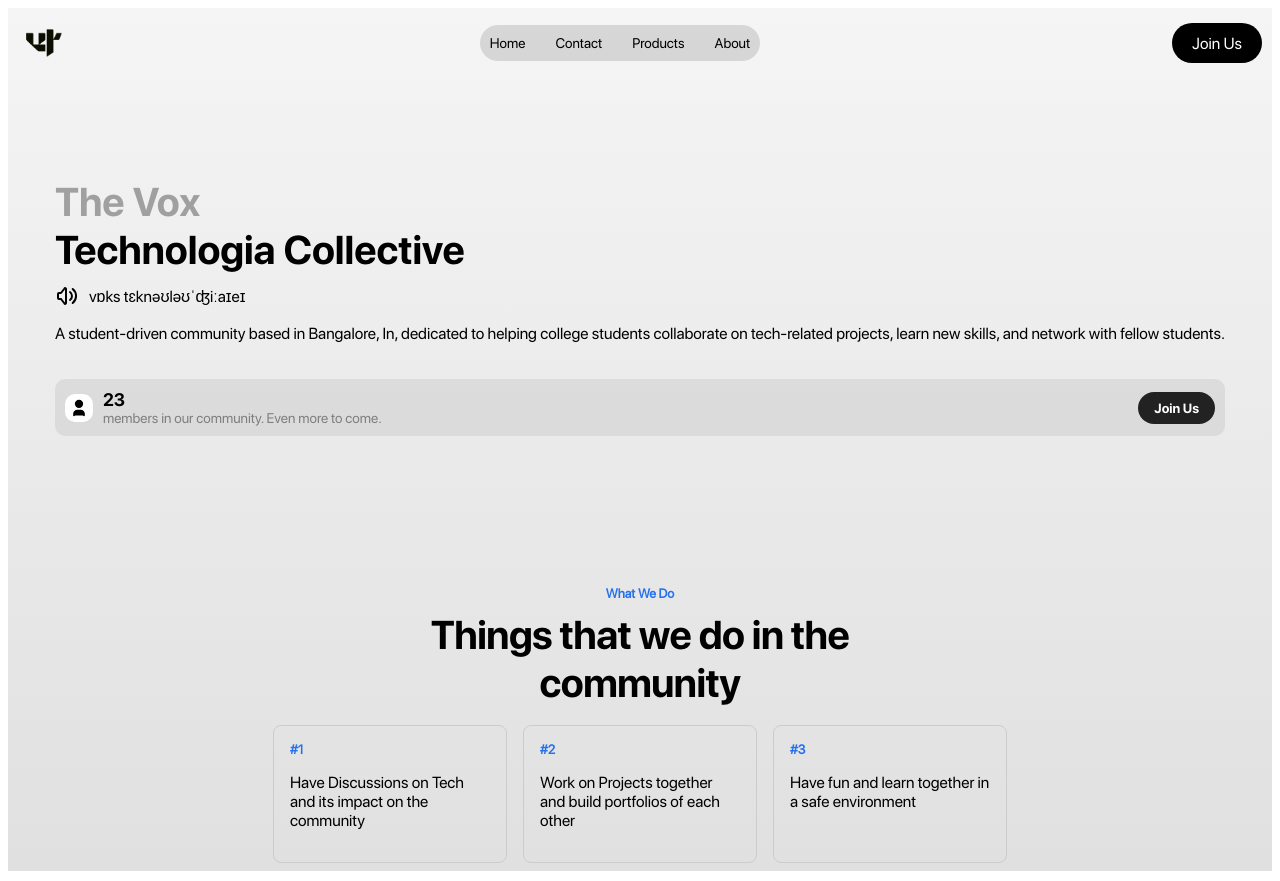
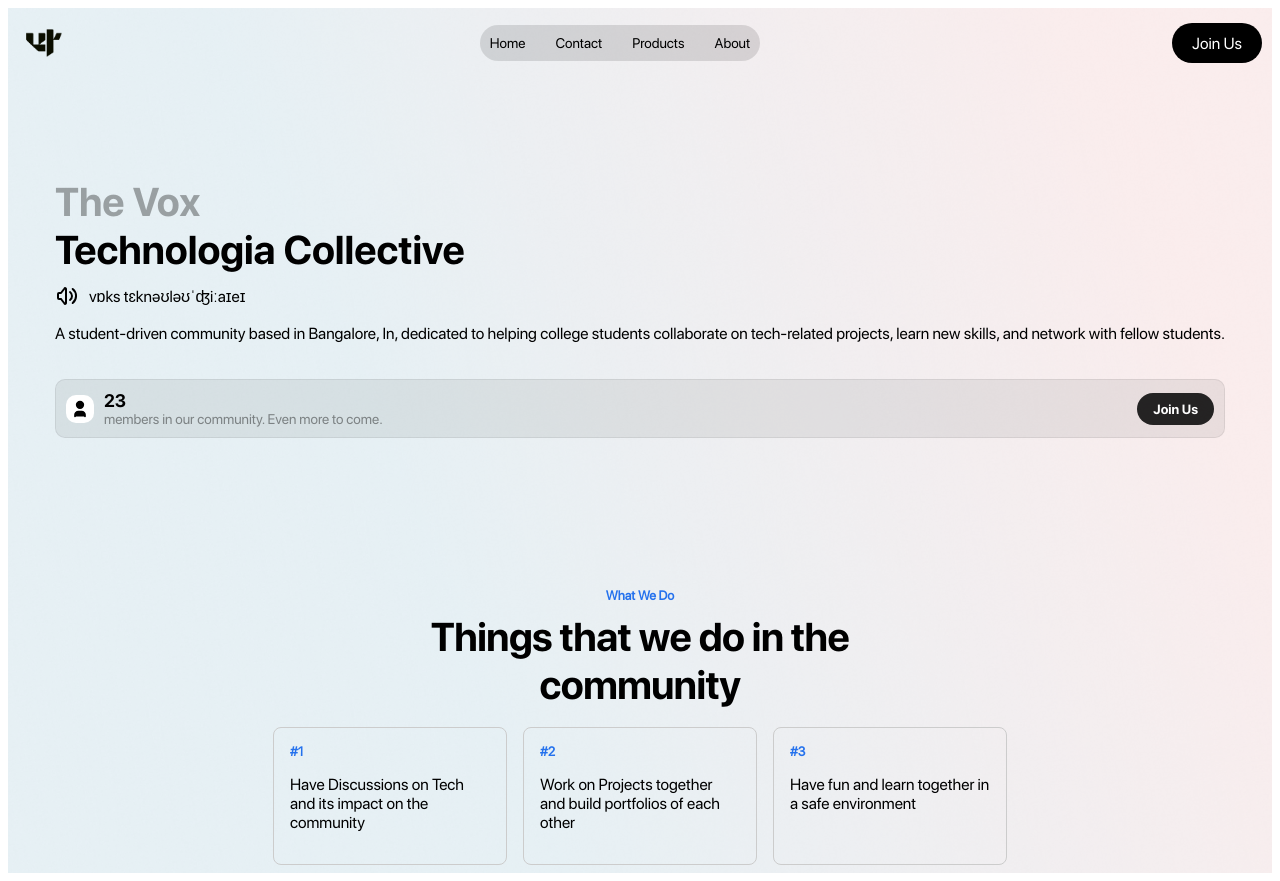
Before and after one commit to itcodehery/vox-tech-collective, a SvelteKit app in the folder landing-page-vox/: page / in a window 1280 px wide. Built offline with nearby package versions, Linux system fonts and the light colour scheme.

Commit message:
final of the day

```diff
--- a/landing-page-vox/src/components/detailbar.svelte
+++ b/landing-page-vox/src/components/detailbar.svelte
@@ -25,6 +25,7 @@
         justify-content: space-between;
         padding: 10px;
         background-color: #00000011;
+        border: 1px solid #00000011;
         border-radius: 10px;
         margin-top: 20px;
         margin-bottom: 20px;
--- a/landing-page-vox/src/font-import.css
+++ b/landing-page-vox/src/font-import.css
@@ -60,7 +60,8 @@ E:\D\Coding\Repositories\vox-tech\landing-page-vox\src\fonts\SFPRODISPLAYREGULAR
 
 body {
     /* soft gradient background*/
-    background-image: linear-gradient(to bottom, #f5f5f5, #e0e0e0);
+    background-image: url("./lib/images/BG.png");
+    background-size: cover;
     color: black;
     height: 100%;
     font-family: 'SFProDisplayRegular', sans-serif;
--- a/landing-page-vox/src/routes/+page.svelte
+++ b/landing-page-vox/src/routes/+page.svelte
@@ -30,7 +30,7 @@
                 <a href="/about">About</a>
             </div>
             <div>
-                <button class="mainbutton">
+                <button class="mainbutton" on:click={joinUsClick}>
                     <p>Join Us</p>
                 </button>
             </div>
@@ -145,6 +145,10 @@
         cursor: pointer;
     }
 
+    .mainbutton:hover {
+        background-color: #000000d7;
+    }
+
     .mainbutton p {
         margin-left: 10px;
         margin-right: 10px;
```
Also changed, not shown: landing-page-vox/src/lib/images/BG.png.
